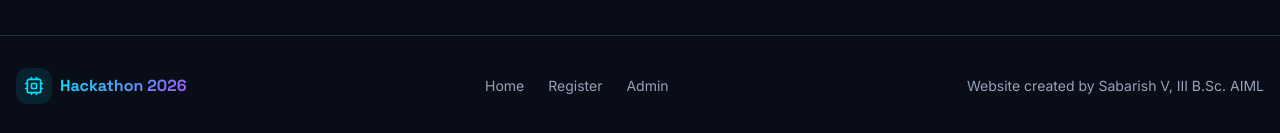
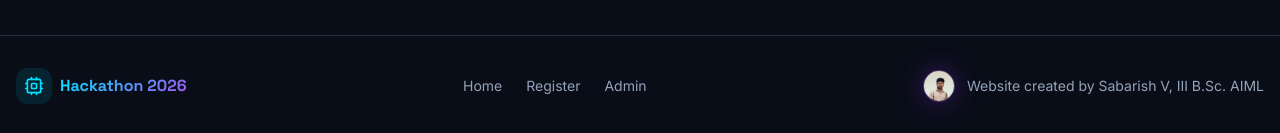
Before and after one commit to sabarish-2005/HACKATHON, a React (Vite) app: page /register in a window 1280 px wide. Shown: the part 1416-1549 px from the top of the page. Built offline with nearby package versions, Linux system fonts and the light colour scheme; no server answers; the HTML template or start-up script is replaced by a standard one.

Commit message:
Move profile image to footer

```diff
--- a/src/components/Footer.tsx
+++ b/src/components/Footer.tsx
@@ -1,5 +1,6 @@
 import { Link } from "react-router-dom";
-import { Cpu, Heart } from "lucide-react";
+import { Cpu } from "lucide-react";
+import sabarishProfile from "@/assets/sabarish.jpg";
 
 const Footer = () => {
   return (
@@ -24,9 +25,19 @@ const Footer = () => {
           </div>
 
           {/* Copyright */}
-          <p className="text-sm text-muted-foreground flex items-center gap-1">
-            Website created by Sabarish V, III B.Sc. AIML
-          </p>
+          <div className="flex items-center gap-3 text-sm text-muted-foreground">
+            <div className="relative h-8 w-8">
+              <div className="absolute inset-0 rounded-full bg-purple-700/40 blur-md" />
+              <img
+                src={sabarishProfile}
+                alt="Sabarish V"
+                className="relative h-full w-full rounded-full object-cover border border-purple-300/30"
+                loading="lazy"
+                decoding="async"
+              />
+            </div>
+            <span>Website created by Sabarish V, III B.Sc. AIML</span>
+          </div>
         </div>
       </div>
     </footer>
--- a/src/components/HeroSection.tsx
+++ b/src/components/HeroSection.tsx
@@ -4,7 +4,6 @@ import { Link } from "react-router-dom";
 import { ArrowRight, Sparkles, Brain, Code } from "lucide-react";
 import { Button } from "@/components/ui/button";
 import heroImage from "@/assets/hero-ai-robot.jpg";
-import sabarishProfile from "@/assets/sabarish.jpg";
 
 const HeroSection = () => {
   const isSmallScreen =
@@ -69,17 +68,6 @@ const HeroSection = () => {
           transition={{ duration: 0.8 }}
           className="max-w-4xl mx-auto"
         >
-          <div className="relative mx-auto mb-6 h-28 w-28 sm:h-32 sm:w-32">
-            <div className="absolute inset-0 rounded-full bg-purple-700/40 blur-xl" />
-            <div className="absolute inset-0 rounded-full bg-fuchsia-500/20 blur-2xl" />
-            <img
-              src={sabarishProfile}
-              alt="Sabarish V"
-              className="relative h-full w-full rounded-full object-cover border border-purple-300/30 shadow-[0_0_30px_rgba(168,85,247,0.45)]"
-              loading="eager"
-              decoding="async"
-            />
-          </div>
           {/* Badge */}
           {/* Badge */}
           <motion.div
```
